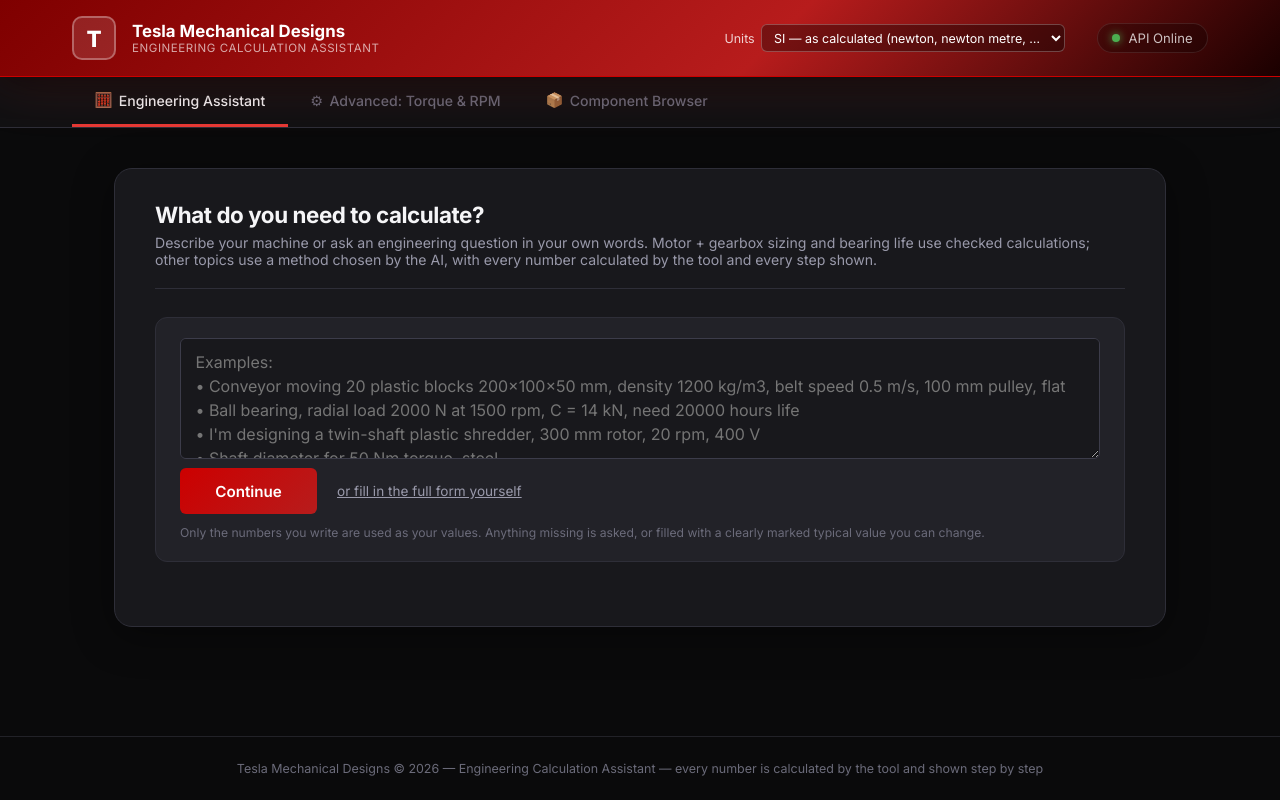
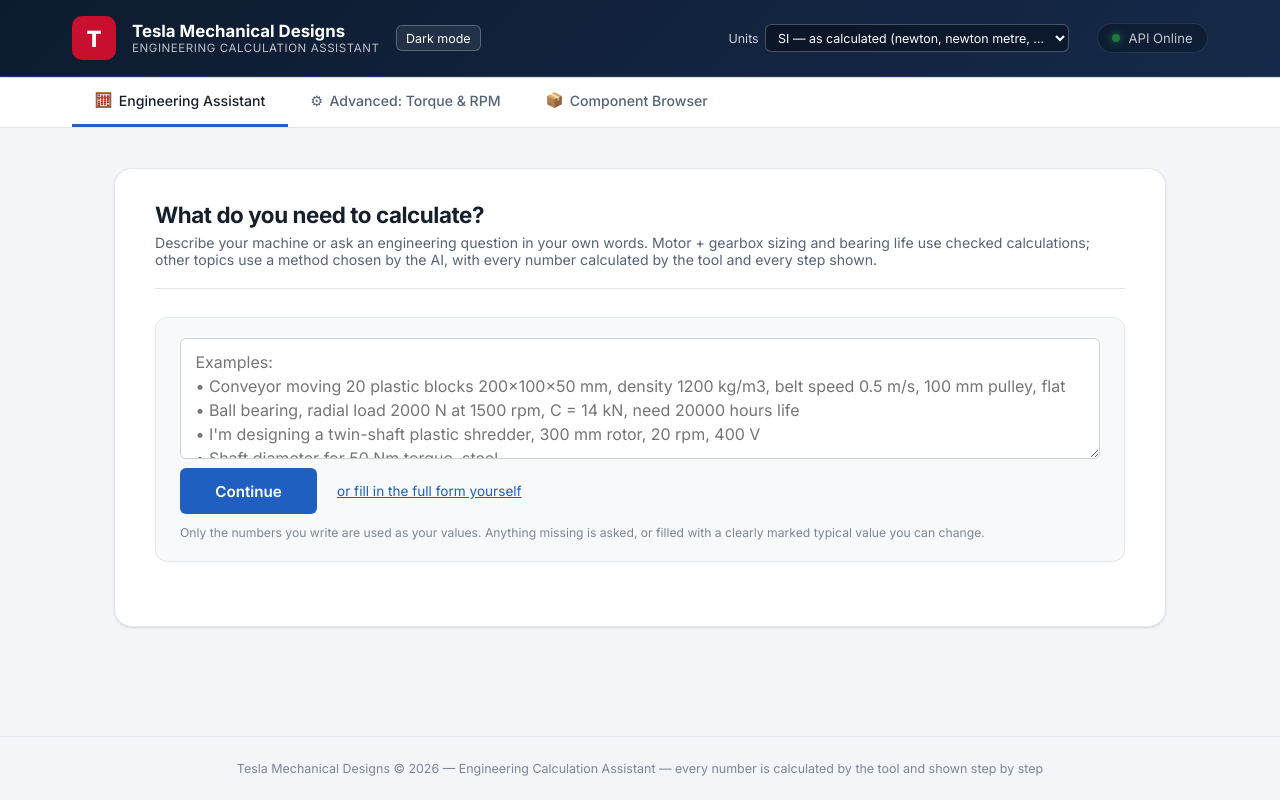
Before and after one commit to intilligentidiot/Engineering-Component-Selection---Design-Assistant, a FastAPI app: page / in a window 1280 px wide. Run offline with FastAPI, Linux system fonts and the light colour scheme.

Commit message:
Professional light/dark theme and printable calculation report (not yet live)
Theme: light by default with a dark option (remembered per browser);
navy header with the brand red kept on the logo mark only; actions,
focus and key results in engineering blue; red reserved for real
problems; softer panels, larger key numbers and unit selectors.

Report: 'Print / Save as PDF' on project plans, drive sizing and other
results prints a clean light A4 report: header with title, date, units
and the original question, results, every working step opened, units
key, assumptions, and a closing note on suggested values and approvals.

Co-Authored-By: Claude Opus 5.5 <noreply@anthropic.com>

```diff
--- /dev/null
+++ b/static/css/theme.css
@@ -0,0 +1,183 @@
+/* ===================================================
+   Engineering Calculation Assistant — theme layer
+   Loaded after style.css. Two themes on <html data-theme="light|dark">:
+   light (default) and dark. Calm engineering blue for actions; the brand
+   red stays on the logo mark only; red otherwise means a real problem.
+   =================================================== */
+
+:root {
+    --primary: #1f5fbf;
+    --primary-hover: #184e9e;
+    --primary-soft: rgba(31, 95, 191, 0.10);
+    --primary-ring: rgba(31, 95, 191, 0.22);
+    --brand: #c8102e;
+    --header-bg: linear-gradient(135deg, #0d1b2e, #15294a);
+    --header-line: #22385e;
+    --shadow: 0 1px 2px rgba(16, 24, 40, 0.06), 0 1px 3px rgba(16, 24, 40, 0.08);
+    --suggest: #6b46c1;
+    --suggest-soft: rgba(107, 70, 193, 0.08);
+    --suggest-line: rgba(107, 70, 193, 0.45);
+}
+
+/* ── Light theme: the existing colour names re-pointed at light values ── */
+:root[data-theme="light"] {
+    --dark-950: #f3f5f8;   /* page */
+    --dark-900: #ffffff;   /* tab bar */
+    --dark-800: #ffffff;   /* panels */
+    --dark-700: #f7f9fb;   /* inputs, cards */
+    --dark-600: #e2e7ee;   /* borders */
+    --dark-500: #c9d1dc;   /* stronger borders */
+    --silver-100: #16202c; /* main text */
+    --silver-200: #2a3644;
+    --silver-400: #566376;
+    --silver-600: #7b8696;
+    --green-400: #1d7a3a;
+    --green-dim: rgba(29, 122, 58, 0.10);
+    --amber-400: #9a5b00;
+    --blue-400: #1f5fbf;
+    --blue-dim: rgba(31, 95, 191, 0.09);
+    --red-500: #c62828;
+    --red-glow: rgba(198, 40, 40, 0.18);
+    --suggest: #6b46c1;
+    color-scheme: light;
+}
+:root[data-theme="dark"] {
+    --primary: #4f8be6;
+    --primary-hover: #6a9ef0;
+    --primary-soft: rgba(79, 139, 230, 0.14);
+    --primary-ring: rgba(79, 139, 230, 0.28);
+    --shadow: 0 8px 30px rgba(0, 0, 0, 0.35);
+    --suggest: #b39ddb;
+    --suggest-soft: rgba(179, 157, 219, 0.10);
+    --suggest-line: rgba(179, 157, 219, 0.45);
+    color-scheme: dark;
+}
+
+/* ── Header: calm navy, brand red only on the logo mark ── */
+.site-header { background: var(--header-bg); border-bottom: 1px solid var(--header-line); box-shadow: 0 1px 0 rgba(0,0,0,0.15); }
+.logo-mark { background: var(--brand); border-color: var(--brand); }
+.logo-secondary { color: rgba(255, 255, 255, 0.72); }
+
+/* ── Actions and focus in engineering blue ── */
+.btn-primary { background: var(--primary); box-shadow: none; }
+.btn-primary:hover { background: var(--primary-hover); box-shadow: 0 2px 8px var(--primary-ring); }
+.btn-secondary:hover, .btn-secondary.active-filter { color: var(--silver-100); border-color: var(--primary); background: var(--primary-soft); }
+.tab-btn.active { border-bottom-color: var(--primary); }
+.input-row:focus-within, .filter-select:focus { border-color: var(--primary); box-shadow: 0 0 0 3px var(--primary-ring); }
+.sz-step > span:first-child { background: var(--primary); }
+.rank-number.top { background: var(--primary); box-shadow: none; }
+.result-card:hover { border-color: var(--primary); }
+.eff-bar-fill { background: var(--primary); }
+.link-btn { color: var(--primary); }
+.sz-ai-box textarea:focus { border-color: var(--primary); }
+
+/* Key numbers: the main answer stands out without looking like an error */
+.sz-req.key { border-color: var(--primary); background: var(--primary-soft); }
+.sz-req-grid.main .sz-req-val { font-size: 1.75rem; }
+.pj-asked .pj-res { font-size: 0.92rem; }
+.pj-asked .pj-res strong { font-size: 1rem; }
+
+/* Panels: soft shadow, no heavy glow */
+.panel { box-shadow: var(--shadow); }
+.result-card { box-shadow: none; }
+
+/* Suggested (typical) values — purple that reads on both themes */
+.field-group.suggested .input-row, .pj-row.suggested .input-row { border-color: var(--suggest-line); box-shadow: 0 0 0 3px var(--suggest-soft); }
+.sug-hint, .pj-row.suggested .pj-src, .sz-sug-head strong { color: var(--suggest); }
+.sz-sug-head { background: var(--suggest-soft); border-color: var(--suggest-line); }
+.pj-tag.sug { background: var(--suggest-soft); color: var(--suggest); }
+
+/* Bigger, readable unit selectors */
+select.u-sel { font-size: 0.85rem; padding: 0.1rem 0.25rem; border-color: var(--dark-600); color: var(--silver-400); }
+.sz-req-val select.u-sel { font-size: 0.8rem; }
+
+/* Light theme fine-tuning */
+:root[data-theme="light"] .tab-nav { background: #ffffff; border-bottom-color: var(--dark-600); }
+:root[data-theme="light"] .tab-btn { color: var(--silver-400); }
+:root[data-theme="light"] .tab-btn.active, :root[data-theme="light"] .tab-btn:hover { color: var(--silver-100); }
+:root[data-theme="light"] .unit-badge { background: #eef1f5; color: var(--silver-400); }
+:root[data-theme="light"] .sz-note.warn { background: #fff8e6; border-color: #f0d38a; }
+:root[data-theme="light"] .sz-note.danger { background: #fdecec; border-color: #f2b8b5; }
+:root[data-theme="light"] .sz-note.info { background: #eef4fd; border-color: #bcd2f3; }
+:root[data-theme="light"] .sz-note.ai-method { background: #fff8e6; border-color: #e8c66a; }
+:root[data-theme="light"] .sz-stepline { background: #f7f9fb; }
+:root[data-theme="light"] .site-footer { color: var(--silver-600); border-top-color: var(--dark-600); }
+:root[data-theme="light"] .data-status.DISCOVERED { color: #8a5300; }
+:root[data-theme="light"] select.u-sel option, :root[data-theme="light"] .input-row select option { background: #fff; color: var(--silver-100); }
+:root[data-theme="light"] .pj-card { background: #ffffff; }
+:root[data-theme="light"] .pj-card.done .pj-n { background: var(--green-400); color: #fff; }
+
+/* ── Theme switch in the header ── */
+.theme-toggle {
+    background: rgba(255, 255, 255, 0.08); color: #fff; border: 1px solid rgba(255, 255, 255, 0.25);
+    border-radius: var(--radius-sm); padding: 0.3rem 0.6rem; font-family: var(--font); font-size: 0.78rem; cursor: pointer;
+    margin-right: 0.75rem; white-space: nowrap;
+}
+.theme-toggle:hover { background: rgba(255, 255, 255, 0.16); }
+.units-pick { margin-right: 0.75rem; }
+
+/* ── Result panel headers with a Print button ── */
+.panel-header-actions { display: flex; justify-content: space-between; align-items: flex-start; gap: 1rem; flex-wrap: wrap; }
+.panel-header-actions .btn-secondary { white-space: nowrap; }
+
+/* ── Printed report (screen: hidden) ── */
+.report-head, .report-foot { display: none; }
+
+@media print {
+    @page { size: A4; margin: 14mm 12mm; }
+
+    /* Always print light, whatever theme is on screen */
+    :root, :root[data-theme="dark"], :root[data-theme="light"] {
+        --dark-950: #ffffff; --dark-900: #ffffff; --dark-800: #ffffff; --dark-700: #f6f7f9;
+        --dark-600: #d9dee5; --dark-500: #c4cbd4;
+        --silver-100: #111820; --silver-200: #222c38; --silver-400: #4a5563; --silver-600: #6b7480;
+        --green-400: #1d6b33; --amber-400: #8a5300; --blue-400: #1f5fbf; --red-500: #b42318;
+        --primary: #1f5fbf; --suggest: #5b3aa8; --suggest-line: #b9a6e3; --suggest-soft: #f4f0fb;
+    }
+    html, body { background: #fff !important; color: #111820; font-size: 10.5pt; }
+    * { animation: none !important; transition: none !important; box-shadow: none !important; }
+
+    /* Screen-only parts */
+    .site-header, .tab-nav, .site-footer, .form-actions, #sizing-form, #as-area, .sz-ai-box,
+    .pj-est-btn, .pj-est, .sz-internet, .expand-btn, .panel-header-actions .btn-secondary,
+    button, .link-btn, #pj-reset, .source-badge-row { display: none !important; }
+    .main-content { max-width: none; margin: 0; padding: 0; }
+    .panel { border: none; padding: 0; margin: 0 0 6mm; background: #fff; }
+    .tab-content { display: block !important; }
+    .tab-content:not(.active) { display: none !important; }
+
+    /* Show only the result that was printed */
+    body[data-print="project"] #sz-proof-panel, body[data-print="project"] #as-result-panel,
+    body[data-print="project"] #shared-results { display: none !important; }
+    body[data-print="sizing"] .input-panel, body[data-print="sizing"] #as-result-panel { display: none !important; }
+    body[data-print="assistant"] .input-panel, body[data-print="assistant"] #sz-proof-panel,
+    body[data-print="assistant"] #shared-results { display: none !important; }
+    body[data-print="project"] .input-panel > .panel-header { display: none; }
+    body[data-print="project"] .pj-title { display: none; }   /* already the report title */
+
+    /* Report header and closing note */
+    .report-head { display: block; border-bottom: 2px solid #1f5fbf; padding-bottom: 4mm; margin-bottom: 6mm; }
+    .rh-brand { font-size: 9pt; color: #4a5563; letter-spacing: 0.04em; text-transform: uppercase; }
+    .report-head h1 { font-size: 17pt; margin: 2mm 0 1.5mm; color: #111820; }
+    .rh-meta { font-size: 9.5pt; color: #4a5563; }
+    .rh-label { font-size: 8.5pt; font-weight: 700; color: #4a5563; text-transform: uppercase; margin-top: 3mm; }
+    .rh-qtext { white-space: pre-wrap; font-size: 9.5pt; border-left: 3px solid #d9dee5; padding-left: 3mm; margin-top: 1mm; }
+    .report-foot { display: block; font-size: 8.5pt; color: #4a5563; border-top: 1px solid #d9dee5; padding-top: 3mm; margin-top: 6mm; }
+
+    /* Readable cards, no page breaks inside a calculation step */
+    .pj-card, .sz-stepline, .result-card, .sz-note, .pj-asked, .sz-req, .pj-row, tr { break-inside: avoid; page-break-inside: avoid; }
+    .pj-card { border: 1px solid #d9dee5; background: #fff; }
+    .sz-stepline { background: #f6f7f9; }
+    details > summary { list-style: none; font-weight: 700; }
+    details > summary::-webkit-details-marker { display: none; }
+    .u-note { display: none; }
+
+    /* Inputs and unit selectors print as plain text */
+    select, select.u-sel { appearance: none; -webkit-appearance: none; border: none !important; background: none !important;
+                           padding: 0 !important; color: #4a5563 !important; font-size: 9pt !important; max-width: none !important; }
+    .input-row { border: 1px solid #d9dee5 !important; }
+    .input-row input { background: #fff !important; color: #111820 !important; }
+    .pj-row { grid-template-columns: 1fr 330px; }
+    .result-card-detail { display: grid !important; }
+    a { color: #1f5fbf; text-decoration: none; }
+}
--- a/static/js/main.js
+++ b/static/js/main.js
@@ -14,6 +14,22 @@ const resultsContainer = document.getElementById("results-container");
 const errorPanel  = document.getElementById("error-panel");
 const errorTitle  = document.getElementById("error-title");
 const errorMsg    = document.getElementById("error-message");
+
+// ── Light / dark theme switch (choice remembered in this browser) ──
+const themeBtn = document.getElementById("theme-toggle");
+function syncThemeButton() {
+    const dark = document.documentElement.getAttribute("data-theme") === "dark";
+    if (themeBtn) themeBtn.textContent = dark ? "Light mode" : "Dark mode";
+}
+if (themeBtn) {
+    themeBtn.addEventListener("click", () => {
+        const next = document.documentElement.getAttribute("data-theme") === "dark" ? "light" : "dark";
+        document.documentElement.setAttribute("data-theme", next);
+        try { localStorage.setItem("tmd.theme", next); } catch { /* storage unavailable */ }
+        syncThemeButton();
+    });
+}
+syncThemeButton();
 
 // ── Health check ────────────────────────────────────────────
 async function checkHealth() {
@@ -158,7 +174,7 @@ function peakTraceHtml(pt, n) {
     if (!pt) return "";
     return `
         <div style="margin-top:0.5rem"><strong>${n ? n + ". " : ""}Peak Torque (acceleration):</strong></div>
-        <div style="color:var(--silver-300)">${pt.formula}</div>
+        <div style="color:var(--silver-200)">${pt.formula}</div>
         ${pt.substitution ? `<div style="color:var(--silver-400)">Basis: ${pt.substitution}</div>` : ""}
         <div>Comparison: ${pt.comparison} &nbsp;<span class="data-status ${pt.status}">${pt.status.replace(/_/g," ")}</span></div>`;
 }
@@ -187,7 +203,7 @@ function renderResults(data) {
     // SECTION A: Source A Verified Local Database
     const secA = document.createElement("div");
     secA.className = "source-section";
-    secA.innerHTML = `<h3 class="source-title" style="color:var(--accent-green); margin:1.5rem 0 1rem 0; display:flex; align-items:center; gap:0.5rem">
+    secA.innerHTML = `<h3 class="source-title" style="color:var(--green-400); margin:1.5rem 0 1rem 0; display:flex; align-items:center; gap:0.5rem">
         <span>●</span> SOURCE A — Verified Local Database (${data.count} candidates)
     </h3>`;
 
@@ -270,22 +286,22 @@ function renderResults(data) {
             </div>
             <div class="detail-section" style="grid-column: span 2">
                 <h5>📐 Candidate-Specific Calculation Trace (Engineering Proof)</h5>
-                <div style="font-size:0.82rem; font-family:'JetBrains Mono', monospace; background:rgba(0,0,0,0.3); padding:0.75rem; border-radius:6px; border:1px solid var(--border-color); line-height:1.6">
+                <div style="font-size:0.82rem; font-family:'JetBrains Mono', monospace; background:var(--dark-700); padding:0.75rem; border-radius:6px; border:1px solid var(--border-color); line-height:1.6">
                     <div><strong>1. Design Torque Requirement:</strong></div>
-                    <div style="color:var(--silver-300)">${trace.design_torque?.formula || "T_design = T_required × SF"}</div>
+                    <div style="color:var(--silver-200)">${trace.design_torque?.formula || "T_design = T_required × SF"}</div>
                     <div style="color:var(--silver-400)">${trace.design_torque?.comparison || ""}</div>
 
                     <div style="margin-top:0.5rem"><strong>2. Required Mechanical Output Power:</strong></div>
-                    <div style="color:var(--silver-300)">${trace.required_power?.formula || "P = T × RPM / 9550"}</div>
+                    <div style="color:var(--silver-200)">${trace.required_power?.formula || "P = T × RPM / 9550"}</div>
                     <div style="color:var(--silver-400)">${trace.required_power?.substitution || ""} ⇒ ${trace.required_power?.comparison || ""}</div>
 
                     <div style="margin-top:0.5rem"><strong>3. Gearbox Output Torque:</strong></div>
-                    <div style="color:var(--silver-300)">${trace.gearbox_output_torque?.formula || "T_out = T_motor × Ratio × Efficiency"}</div>
+                    <div style="color:var(--silver-200)">${trace.gearbox_output_torque?.formula || "T_out = T_motor × Ratio × Efficiency"}</div>
                     <div style="color:var(--silver-400)">Substitution: ${trace.gearbox_output_torque?.substitution || ""}</div>
                     <div>Comparison: ${trace.gearbox_output_torque?.comparison || ""} &nbsp;<span class="data-status ${trace.gearbox_output_torque?.status || "MEETS"}">${trace.gearbox_output_torque?.status || "MEETS"}</span></div>
 
                     <div style="margin-top:0.5rem"><strong>4. Final Output Speed:</strong></div>
-                    <div style="color:var(--silver-300)">${trace.output_speed?.formula || "Output Speed = Motor RPM / Ratio"}</div>
+                    <div style="color:var(--silver-200)">${trace.output_speed?.formula || "Output Speed = Motor RPM / Ratio"}</div>
                     <div style="color:var(--silver-400)">Substitution: ${trace.output_speed?.substitution || ""}</div>
                     <div>Comparison: ${trace.output_speed?.comparison || ""} &nbsp;<span class="data-status ${trace.output_speed?.status || "MEETS"}">${trace.output_speed?.status || "MEETS"}</span></div>
                     ${peakTraceHtml(trace.peak_torque, 5)}
@@ -312,9 +328,9 @@ function renderResults(data) {
 
         let sourceTagHtml = "";
         if (isCached) {
-            sourceTagHtml = `<span style="display:inline-flex;align-items:center;gap:0.35rem;font-size:0.72rem;font-weight:600;color:#f0b429;background:rgba(240,180,41,0.12);border:1px solid rgba(240,180,41,0.35);padding:0.18rem 0.55rem;border-radius:999px;vertical-align:middle">&#128190; Cached${cacheDateLabel ? " &middot; " + cacheDateLabel : ""}</span>`;
+            sourceTagHtml = `<span style="display:inline-flex;align-items:center;gap:0.35rem;font-size:0.72rem;font-weight:600;color:var(--amber-400);background:rgba(240,180,41,0.12);border:1px solid rgba(240,180,41,0.35);padding:0.18rem 0.55rem;border-radius:999px;vertical-align:middle">&#128190; Cached${cacheDateLabel ? " &middot; " + cacheDateLabel : ""}</span>`;
         } else if (isLive) {
-            sourceTagHtml = `<span style="display:inline-flex;align-items:center;gap:0.35rem;font-size:0.72rem;font-weight:600;color:#4ae3b5;background:rgba(74,227,181,0.1);border:1px solid rgba(74,227,181,0.3);padding:0.18rem 0.55rem;border-radius:999px;vertical-align:middle">&#127757; Live Search</span>`;
+            sourceTagHtml = `<span style="display:inline-flex;align-items:center;gap:0.35rem;font-size:0.72rem;font-weight:600;color:var(--green-400);background:rgba(74,227,181,0.1);border:1px solid rgba(74,227,181,0.3);padding:0.18rem 0.55rem;border-radius:999px;vertical-align:middle">&#127757; Live Search</span>`;
         } else if (isMock) {
             sourceTagHtml = `<span style="display:inline-flex;align-items:center;gap:0.35rem;font-size:0.72rem;font-weight:600;color:var(--silver-400);background:rgba(255,255,255,0.06);border:1px solid rgba(255,255,255,0.12);padding:0.18rem 0.55rem;border-radius:999px;vertical-align:middle">&#129302; Mock Provider</span>`;
         }
@@ -322,7 +338,7 @@ function renderResults(data) {
         const secB = document.createElement("div");
         secB.className = "source-section";
         secB.style.marginTop = "2.5rem";
-        secB.innerHTML = `<h3 class="source-title" style="color:var(--accent-blue); margin:1.5rem 0 1rem 0; display:flex; align-items:center; gap:0.5rem; flex-wrap:wrap">
+        secB.innerHTML = `<h3 class="source-title" style="color:var(--blue-400); margin:1.5rem 0 1rem 0; display:flex; align-items:center; gap:0.5rem; flex-wrap:wrap">
             <span>&#127760;</span> SOURCE B — Internet Discovered Components (${data.internet_results.length} candidates)
             ${sourceTagHtml}
             <span style="font-weight:400; font-size:0.8rem; color:var(--silver-400)">(External discovery feed — evaluated by deterministic calculation engine)</span>
@@ -350,7 +366,7 @@ function renderResults(data) {
                 : `<span style="font-size:0.75rem; color:var(--silver-400); display:inline-block; padding:0.25rem 0.5rem; background:rgba(255,255,255,0.05); border-radius:4px">Webpage not found</span>`;
 
             const cadHtml = rec.cad?.available
-                ? `<span style="font-size:0.75rem; color:var(--accent-green); font-weight:600">📐 CAD Available</span>`
+                ? `<span style="font-size:0.75rem; color:var(--green-400); font-weight:600">📐 CAD Available</span>`
                 : `<span style="font-size:0.75rem; color:var(--silver-400)">CAD Not Confirmed</span>`;
 
             const priceHtml = rec.price?.amount
@@ -361,7 +377,7 @@ function renderResults(data) {
 
             card.innerHTML = `
             <div class="result-card-header" id="card-hdr-b-${i}">
-                <div class="rank-number" style="background:var(--accent-blue)">B${i + 1}</div>
+                <div class="rank-number" style="background:var(--blue-400)">B${i + 1}</div>
 
                 <div class="comp-summary" style="flex:1.5">
                     ${imgHtml}
@@ -399,12 +415,12 @@ function renderResults(data) {
                         <tr><td>CAD Model</td><td>${cadHtml}</td></tr>
                         <tr><td>Discovered At</td><td>${rec.verification.discovered_at}</td></tr>
                         ${rec.specification_source ? `<tr><td>Spec Source</td><td>${rec.specification_source}</td></tr>` : ''}
-                        ${rec.specification_source_url ? `<tr><td>Spec URL</td><td><a href="${rec.specification_source_url}" target="_blank" style="color:var(--accent-blue)">View Source</a></td></tr>` : ''}
+                        ${rec.specification_source_url ? `<tr><td>Spec URL</td><td><a href="${rec.specification_source_url}" target="_blank" style="color:var(--blue-400)">View Source</a></td></tr>` : ''}
                         ${rec.extracted_at ? `<tr><td>Extracted At</td><td>${new Date(rec.extracted_at).toLocaleString()}</td></tr>` : ''}
                         <tr><td>Data Source</td><td>${
                             rec.cache_hit
-                            ? `<span style="color:#f0b429;font-weight:600">&#128190; Cached &middot; ${rec.cache_source ? new Date(rec.cache_source).toLocaleString() : '—'}</span>`
-                            : `<span style="color:#4ae3b5;font-weight:600">&#127757; Live Search</span>`
+                            ? `<span style="color:var(--amber-400);font-weight:600">&#128190; Cached &middot; ${rec.cache_source ? new Date(rec.cache_source).toLocaleString() : '—'}</span>`
+                            : `<span style="color:var(--green-400);font-weight:600">&#127757; Live Search</span>`
                         }</td></tr>
                     </table>
                     <div style="margin-top:0.75rem; display:flex; gap:0.5rem; flex-wrap:wrap">
@@ -415,7 +431,7 @@ function renderResults(data) {
 
                 <div class="detail-section" style="grid-column: span 2">
                     <h5>📐 Candidate Engineering Calculation Proof</h5>
-                    <div style="font-size:0.82rem; font-family:'JetBrains Mono', monospace; background:rgba(0,0,0,0.3); padding:0.75rem; border-radius:6px; border:1px solid var(--border-color); line-height:1.6">
+                    <div style="font-size:0.82rem; font-family:'JetBrains Mono', monospace; background:var(--dark-700); padding:0.75rem; border-radius:6px; border:1px solid var(--border-color); line-height:1.6">
                         ${trace.gearbox_output_torque ? `
                             <div><strong>Output Torque Check:</strong> ${trace.gearbox_output_torque.formula}</div>
                             <div style="color:var(--silver-400)">Substitution: ${trace.gearbox_output_torque.substitution}</div>
--- a/templates/index.html
+++ b/templates/index.html
@@ -7,7 +7,16 @@
     <meta name="description" content="Engineering Calculation Assistant by Tesla Mechanical Designs: plain-language engineering questions and machine projects turned into checked calculations with full working, including motor and gearbox selection.">
     <link rel="preconnect" href="https://fonts.googleapis.com">
     <link href="https://fonts.googleapis.com/css2?family=Inter:wght@300;400;500;600;700;800&family=JetBrains+Mono:wght@400;500&display=swap" rel="stylesheet">
-    <link rel="stylesheet" href="/static/css/style.css?v=9.5">
+    <link rel="stylesheet" href="/static/css/style.css?v=9.7">
+    <link rel="stylesheet" href="/static/css/theme.css?v=1.2">
+    <script>
+        // Apply the saved theme before the page draws (light by default)
+        (function () {
+            var t = "light";
+            try { t = localStorage.getItem("tmd.theme") || "light"; } catch (e) {}
+            document.documentElement.setAttribute("data-theme", t === "dark" ? "dark" : "light");
+        })();
+    </script>
 </head>
 <body>
 
@@ -21,6 +30,7 @@
                     <span class="logo-secondary">Engineering Calculation Assistant</span>
                 </div>
             </div>
+            <button type="button" class="theme-toggle" id="theme-toggle" title="Switch between light and dark">Dark mode</button>
             <label class="units-pick">Units
                 <select id="units-preset" title="Units used to show results"></select>
             </label>
```
Also changed, not shown: other parts of templates/index.html (+34 -11 lines), static/js/report.js (added, +62 -0 lines).
